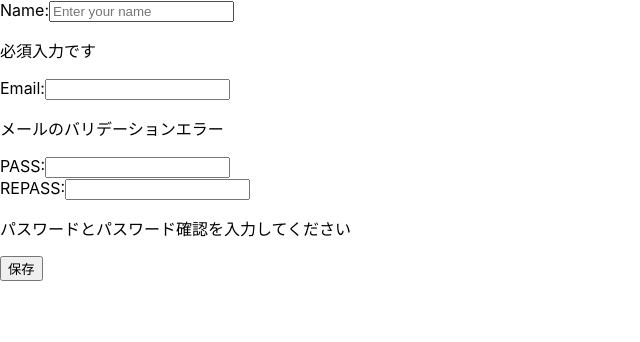
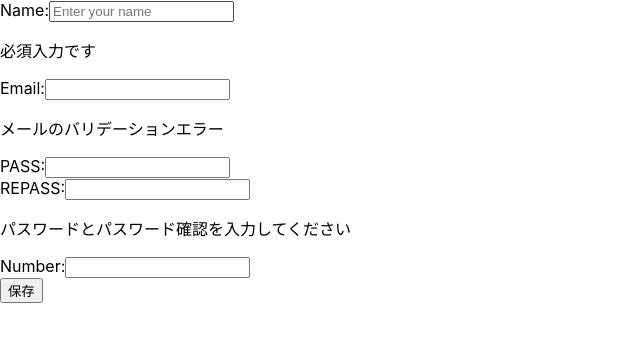
Before and after one commit to kenta-0615/react-task-app, a React (Create React App) app: page / in a window 1280 px wide. Shown: the top 342 px of the page, without its empty margins (0-640 px from the left). Built offline with nearby package versions, Linux system fonts and the light colour scheme.

Commit message:
電話番号コンポーネントの修正

```diff
--- a/src/component/inputForm/TelephoneNumberInput.jsx
+++ b/src/component/inputForm/TelephoneNumberInput.jsx
@@ -1,24 +1,17 @@
 import React from "react";
-import { useState, memo} from "react";
 
-export const TelephoneNumberInput = memo(() => {
-    const [inputNumber, setInputNumber] = useState();
-    console.log(inputNumber);
-    const isValid = inputNumber != null && inputNumber.trim().length > 0;
-    console.log(isValid);
-    const handleInput = (e) =>{
-        const TelephoneNumberInput = TelephoneNumberInput(e.target.value);
-        setInputNumber(TelephoneNumberInput);
-        console.log(handleInput);
-    };
-
+export const TelephoneNumberInput = (p) => {
     return(
         <form>
             <label>
                 Number:
-                <input name={inputNumber} onChange={(e) => handleInput(e)} onClick={() => {}} value={inputNumber} />
-                <button disabled={!isValid}>Save</button>
-            </label>
+                </label>
+                <input
+                name="telephoneNumber"
+                type="text"
+                onChange={p.onChange}
+                value={p.telephoneNumber} />
+            {p.telephoneNumberErrorMessage && <p>p.telephoneNumberErrorMessage</p>}
         </form>
     );
-});
+};
--- a/src/pages/LoginPage.jsx
+++ b/src/pages/LoginPage.jsx
@@ -12,6 +12,8 @@ export const LoginPage = memo(() => {
   const [email, setEmail] = useState("");
   const [password, setPassword] = useState("");
   const [confirm, setConfirm] = useState("");
+  const [telephoneNumber, setTelephoneNumber] = useState("");
+
 
   // バリデーションチェックのロジック
   const nameErrorMessage = () => {
@@ -41,6 +43,15 @@ export const LoginPage = memo(() => {
     return "";
   };
 
+  //電話番号
+  const telephoneNumberErrorMessage = () => {
+    const isValid = telephoneNumber != null && telephoneNumber.trim().length > 0;
+
+    if(!isValid) return "電話番号を入力してください";
+
+    return "";
+  };
+
   //    stateを更新する関数たち
   const changeName = (e) => {
     setName(e.target.value);
@@ -58,10 +69,15 @@ export const LoginPage = memo(() => {
     setConfirm(e.target.value);
   };
 
+  const changeTelephoneNumber = (e) => {
+    setTelephoneNumber(e.target.value);
+  }
+
   const sendUserInfo = () => {
-    console.log(name, email, password, confirm);
+    console.log(name, email, password, confirm, telephoneNumber);
     alert("送信したよ");
   };
+
 
   return (
     <div>
@@ -82,7 +98,11 @@ export const LoginPage = memo(() => {
         onChangeConfirm={changeConfirm}
         errorMessage={passwordErrorMessage()}
       />
-      {/* <TelephoneNumberInput /> */}
+      <TelephoneNumberInput
+      telephoneNumber={telephoneNumber}
+      onChange={changeTelephoneNumber}
+      errorMessage={telephoneNumberErrorMessage()}
+      />
       <SubmitButton name={"保存"} onClick={sendUserInfo} />
     </div>
   );
```
